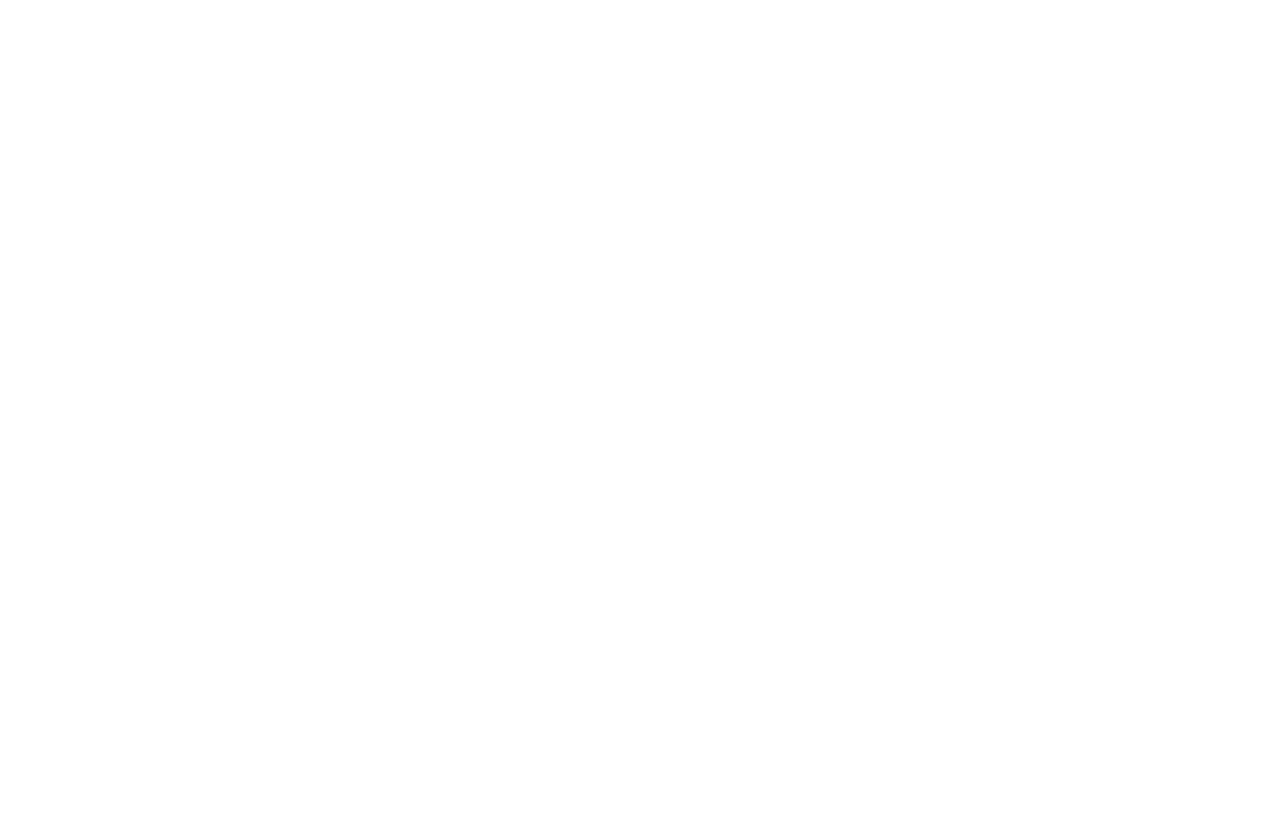
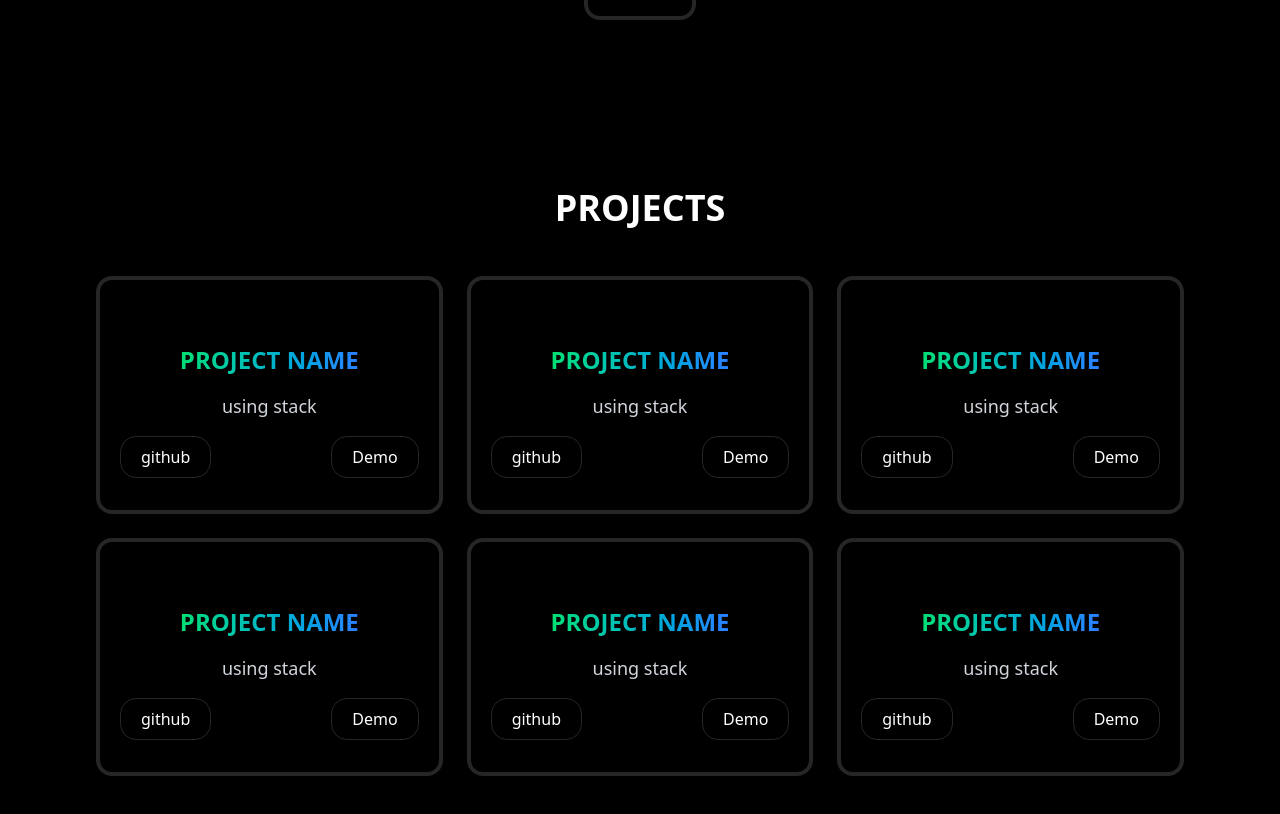
Before and after one commit to Shijin2k3/Portfolio-shijin, a React (Vite) app: page / in a window 1280 px wide. Shown: the part 2324-3138 px from the top of the page. Before the commit the page ends 2308 px from the top, so only its background shows below. Built offline with nearby package versions, Linux system fonts and the light colour scheme.

Commit message:
Initialized Project section Design

```diff
--- a/src/App.jsx
+++ b/src/App.jsx
@@ -5,6 +5,7 @@
 import About from './components/about/About'
 import Education from './components/education/Education'
 import Skills from './components/skills/Skills'
+import Projects from './components/projects/Projects'
 
 function App() {
 
@@ -17,6 +18,7 @@
         <About />
         <Education />
         <Skills />
+        <Projects />
       </div>
 
 
--- a/src/components/hero/Hero.jsx
+++ b/src/components/hero/Hero.jsx
@@ -18,7 +18,8 @@
                  CSS, and JavaScript, and back-end frameworks such as Node.js and Express, I am adept at building seamless, scalable solutions</p>
             </div>
          </div>
-         <div className='w-full  lg:w-[50%] flex items-center justify-center'>
+         <div className='w-full  lg:w-[50%] flex items-center justify-center hover:shadow-lg transform transition-transform
+                     duration-300 hover:scale-105'>
             <img src={profile} alt="profile" className='w-85 h-85 object-cover rounded-full' />
          </div>
 
--- /dev/null
+++ b/src/components/projects/Projects.jsx
@@ -0,0 +1,106 @@
+import React from 'react'
+
+const Projects = () => {
+  return (
+    <div className='bg-black text-white py-20' id='projects'>
+        <div className='mx-auto px-8 md:px-16 lg:px-24'>
+           <h1 className='text-4xl font-bold uppercase text-center mb-12'>PROJECTS</h1>
+           <div className='grid grid-cols-1 md:grid-cols-2 lg:grid-cols-3 items-center gap-6 mb-12'>
+               {/* project cards */}
+              <div className='rounded-2xl border-4 border-neutral-800 p-4 hover:shadow-lg transform transition-transform
+                     duration-300 hover:scale-105 flex flex-col items-center'>
+                   <div className='mb-4'>
+
+                   </div>
+                   <div className='flex flex-col items-center mb-4'>
+                     <h1 className='mb-4 mt-8 text-2xl font-bold  text-transparent bg-clip-text
+                             bg-gradient-to-r from-green-400 to-blue-500 text-center uppercase'>Project Name</h1>
+                      <p className='text-lg text-gray-300'>using stack</p>
+                   </div>
+                   <div className='flex flex-row justify-between gap-30 mb-4'>
+                       <a href="#" className='rounded-2xl border-1 border-neutral-800 hover:border-cyan-300 py-2 px-5'>github</a>
+                       <a href="#" className='rounded-2xl border-1 border-neutral-800 hover:border-cyan-300 py-2 px-5'>Demo</a>
+                   </div>
+              </div>
+              <div className='rounded-2xl border-4 border-neutral-800 p-4 hover:shadow-lg transform transition-transform
+                     duration-300 hover:scale-105 flex flex-col items-center'>
+                   <div className='mb-4'>
+
+                   </div>
+                   <div className='flex flex-col items-center mb-4'>
+                     <h1 className='mb-4 mt-8 text-2xl font-bold  text-transparent bg-clip-text
+                             bg-gradient-to-r from-green-400 to-blue-500 text-center uppercase'>Project Name</h1>
+                      <p className='text-lg text-gray-300'>using stack</p>
+                   </div>
+                   <div className='flex flex-row justify-between gap-30 mb-4'>
+                       <a href="#" className='rounded-2xl border-1 border-neutral-800 hover:border-cyan-300 py-2 px-5'>github</a>
+                       <a href="#" className='rounded-2xl border-1 border-neutral-800 hover:border-cyan-300 py-2 px-5'>Demo</a>
+                   </div>
+              </div>
+              <div className='rounded-2xl border-4 border-neutral-800 p-4 hover:shadow-lg transform transition-transform
+                     duration-300 hover:scale-105 flex flex-col items-center'>
+                   <div className='mb-4'>
+
+                   </div>
+                   <div className='flex flex-col items-center mb-4'>
+                     <h1 className='mb-4 mt-8 text-2xl font-bold  text-transparent bg-clip-text
+                             bg-gradient-to-r from-green-400 to-blue-500 text-center uppercase'>Project Name</h1>
+                      <p className='text-lg text-gray-300'>using stack</p>
+                   </div>
+                   <div className='flex flex-row justify-between gap-30 mb-4'>
+                       <a href="#" className='rounded-2xl border-1 border-neutral-800 hover:border-cyan-300 py-2 px-5'>github</a>
+                       <a href="#" className='rounded-2xl border-1 border-neutral-800 hover:border-cyan-300 py-2 px-5'>Demo</a>
+                   </div>
+              </div>
+              <div className='rounded-2xl border-4 border-neutral-800 p-4 hover:shadow-lg transform transition-transform
+                     duration-300 hover:scale-105 flex flex-col items-center'>
+                   <div className='mb-4'>
+
+                   </div>
+                   <div className='flex flex-col items-center mb-4'>
+                     <h1 className='mb-4 mt-8 text-2xl font-bold  text-transparent bg-clip-text
+                             bg-gradient-to-r from-green-400 to-blue-500 text-center uppercase'>Project Name</h1>
+                      <p className='text-lg text-gray-300'>using stack</p>
+                   </div>
+                   <div className='flex flex-row justify-between gap-30 mb-4'>
+                       <a href="#" className='rounded-2xl border-1 border-neutral-800 hover:border-cyan-300 py-2 px-5'>github</a>
+                       <a href="#" className='rounded-2xl border-1 border-neutral-800 hover:border-cyan-300 py-2 px-5'>Demo</a>
+                   </div>
+              </div>
+              <div className='rounded-2xl border-4 border-neutral-800 p-4 hover:shadow-lg transform transition-transform
+                     duration-300 hover:scale-105 flex flex-col items-center'>
+                   <div className='mb-4'>
+
+                   </div>
+                   <div className='flex flex-col items-center mb-4'>
+                     <h1 className='mb-4 mt-8 text-2xl font-bold  text-transparent bg-clip-text
+                             bg-gradient-to-r from-green-400 to-blue-500 text-center uppercase'>Project Name</h1>
+                      <p className='text-lg text-gray-300'>using stack</p>
+                   </div>
+                   <div className='flex flex-row justify-between gap-30 mb-4'>
+                       <a href="#" className='rounded-2xl border-1 border-neutral-800 hover:border-cyan-300 py-2 px-5'>github</a>
+                       <a href="#" className='rounded-2xl border-1 border-neutral-800 hover:border-cyan-300 py-2 px-5'>Demo</a>
+                   </div>
+              </div>
+              <div className='rounded-2xl border-4 border-neutral-800 p-4 hover:shadow-lg transform transition-transform
+                     duration-300 hover:scale-105 flex flex-col items-center'>
+                   <div className='mb-4'>
+
+                   </div>
+                   <div className='flex flex-col items-center mb-4'>
+                     <h1 className='mb-4 mt-8 text-2xl font-bold  text-transparent bg-clip-text
+                             bg-gradient-to-r from-green-400 to-blue-500 text-center uppercase'>Project Name</h1>
+                      <p className='text-lg text-gray-300'>using stack</p>
+                   </div>
+                   <div className='flex flex-row justify-between gap-30 mb-4'>
+                       <a href="#" className='rounded-2xl border-1 border-neutral-800 hover:border-cyan-300 py-2 px-5'>github</a>
+                       <a href="#" className='rounded-2xl border-1 border-neutral-800 hover:border-cyan-300 py-2 px-5'>Demo</a>
+                   </div>
+              </div>
+           </div>
+        </div>
+    </div>
+  )
+}
+
+export default Projects
--- a/src/components/skills/Skills.jsx
+++ b/src/components/skills/Skills.jsx
@@ -6,39 +6,51 @@
 
 const Skills = () => {
   return (
-    <div className='bg-black text-white pb-10'>
+    <div className='bg-black text-white pb-10' id='skills'>
         <div className='mx-auto px-8 md:px-16 lg:px-24'>
            <h1 className='text-4xl font-bold uppercase text-center mb-12'>What i do</h1>
-             <div className='flex flex-wrap items-center justify-center gap-4'>
-                <div className='rounded-2xl border-4 border-neutral-800 p-4'>
+             <h2 className='text-xl font-medium text-center text-gray-400 mb-12'>" CRAZY FULLSTACK DEVELOPER WHO WANTS TO EXPLORE EVERY TECH STACK "</h2>
+
+             <div className='flex flex-wrap items-center justify-center gap-4 mb-12'>
+                <div className='rounded-2xl border-4 border-neutral-800 p-4 hover:shadow-lg transform transition-transform
+                     duration-300 hover:scale-105'>
                     <RiReactjsLine  className='text-cyan-300 text-7xl'/>
                 </div>
-                <div className='rounded-2xl border-4 border-neutral-800 p-4'>
+                <div className='rounded-2xl border-4 border-neutral-800 p-4 hover:shadow-lg transform transition-transform
+                     duration-300 hover:scale-105'>
                     <TbBrandNextjs  className='text-gray-400 text-7xl'/>
                 </div>
-                <div className='rounded-2xl border-4 border-neutral-800 p-4'>
+                <div className='rounded-2xl border-4 border-neutral-800 p-4 hover:shadow-lg transform transition-transform
+                     duration-300 hover:scale-105'>
                     <SiMongodb  className='text-green-500 text-7xl'/>
                 </div>
-                <div className='rounded-2xl border-4 border-neutral-800 p-4'>
+                <div className='rounded-2xl border-4 border-neutral-800 p-4 hover:shadow-lg transform transition-transform
+                     duration-300 hover:scale-105'>
                     <FaNodeJs  className='text-green-600 text-7xl'/>
                 </div>
-                <div className='rounded-2xl border-4 border-neutral-800 p-4'>
+                <div className='rounded-2xl border-4 border-neutral-800 p-4 hover:shadow-lg transform transition-transform
+                     duration-300 hover:scale-105'>
                     <FaHtml5  className='text-orange-400 text-7xl'/>
                 </div>
-                <div className='rounded-2xl border-4 border-neutral-800 p-4'>
+                <div className='rounded-2xl border-4 border-neutral-800 p-4 hover:shadow-lg transform transition-transform
+                     duration-300 hover:scale-105'>
                     <FaCss3Alt  className='text-blue-400 text-7xl'/>
                 </div>
-                <div className='rounded-2xl border-4 border-neutral-800 p-4'>
+                <div className='rounded-2xl border-4 border-neutral-800 p-4 hover:shadow-lg transform transition-transform
+                     duration-300 hover:scale-105'>
                     <FaJsSquare  className='text-yellow-300 text-7xl'/>
                 </div>
-                <div className='rounded-2xl border-4 border-neutral-800 p-4'>
+                <div className='rounded-2xl border-4 border-neutral-800 p-4 hover:shadow-lg transform transition-transform
+                     duration-300 hover:scale-105'>
                     <FaPython  className='text-yellow-300 text-7xl'/>
                 </div>
-                <div className='rounded-2xl border-4 border-neutral-800 p-4'>
+                <div className='rounded-2xl border-4 border-neutral-800 p-4 hover:shadow-lg transform transition-transform
+                     duration-300 hover:scale-105'>
                     <FaGithub  className='text-white text-7xl'/>
                 </div>
 
              </div>
+
         </div>
     </div>
   )
```
